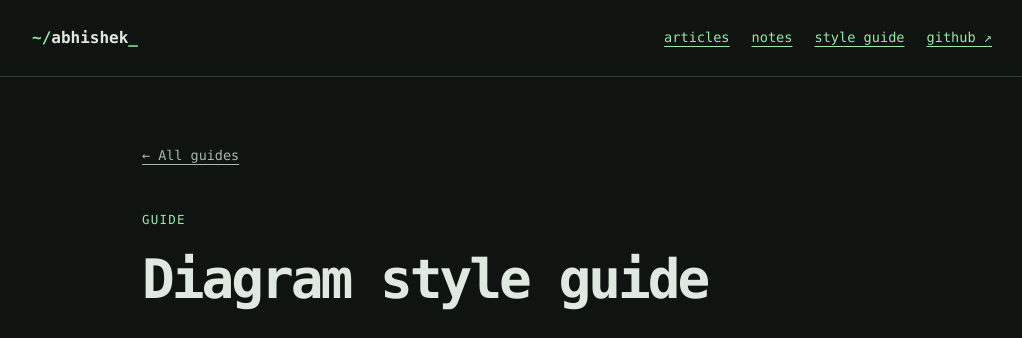
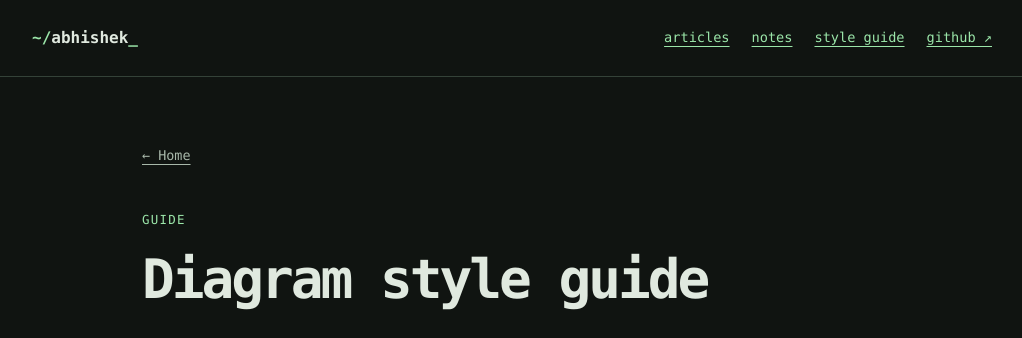
Before and after one commit to nair1abhishek/nair1abhishek.github.io, a Jekyll site: the page built from style-guide/index.md, in a window 1280 px wide and 900 px high. Shown: the top 338 px of the window, without its empty margins (128-1150 px from the left). Built offline with Jekyll 4.4.1, drawn with Linux system fonts in a browser that asks for light colours.

Commit message:
Polish archive and guide navigation

```diff
--- a/_layouts/entry.html
+++ b/_layouts/entry.html
@@ -1,4 +1,4 @@
 ---
 layout: default
 ---
-<article class="reading"><a class="back" href="{{ page.kind | downcase | append: 's/' | prepend: '/' | relative_url }}">← All {{ page.kind | downcase }}s</a><div class="kicker">{{ page.kind }}{% if page.example %} / example{% endif %}</div><h1>{{ page.title | escape }}</h1>{% if page.description %}<p class="lede">{{ page.description | escape }}</p>{% endif %}<div class="meta">{% if page.date %}<time datetime="{{ page.date | date_to_xmlschema }}">{{ page.date | date: "%b %-d, %Y" }}</time>{% endif %}{% if page.tags %} · {% for tag in page.tags %}<span>#{{ tag | escape }}</span> {% endfor %}{% endif %}</div>{% if page.audience %}<p class="audience"><strong>For:</strong> {{ page.audience | escape }}</p>{% endif %}<div class="prose">{{ content }}</div></article>
+<article class="reading">{% if page.kind == "Guide" %}<a class="back" href="{{ '/' | relative_url }}">← Home</a>{% else %}<a class="back" href="{{ page.kind | downcase | append: 's/' | prepend: '/' | relative_url }}">← All {{ page.kind | downcase }}s</a>{% endif %}<div class="kicker">{{ page.kind }}{% if page.example %} / example{% endif %}</div><h1>{{ page.title | escape }}</h1>{% if page.description %}<p class="lede">{{ page.description | escape }}</p>{% endif %}<div class="meta">{% if page.date %}<time datetime="{{ page.date | date_to_xmlschema }}">{{ page.date | date: "%b %-d, %Y" }}</time>{% endif %}{% if page.tags %} · {% for tag in page.tags %}<span>#{{ tag | escape }}</span> {% endfor %}{% endif %}</div>{% if page.audience %}<p class="audience"><strong>For:</strong> {{ page.audience | escape }}</p>{% endif %}<div class="prose">{{ content }}</div></article>
```
